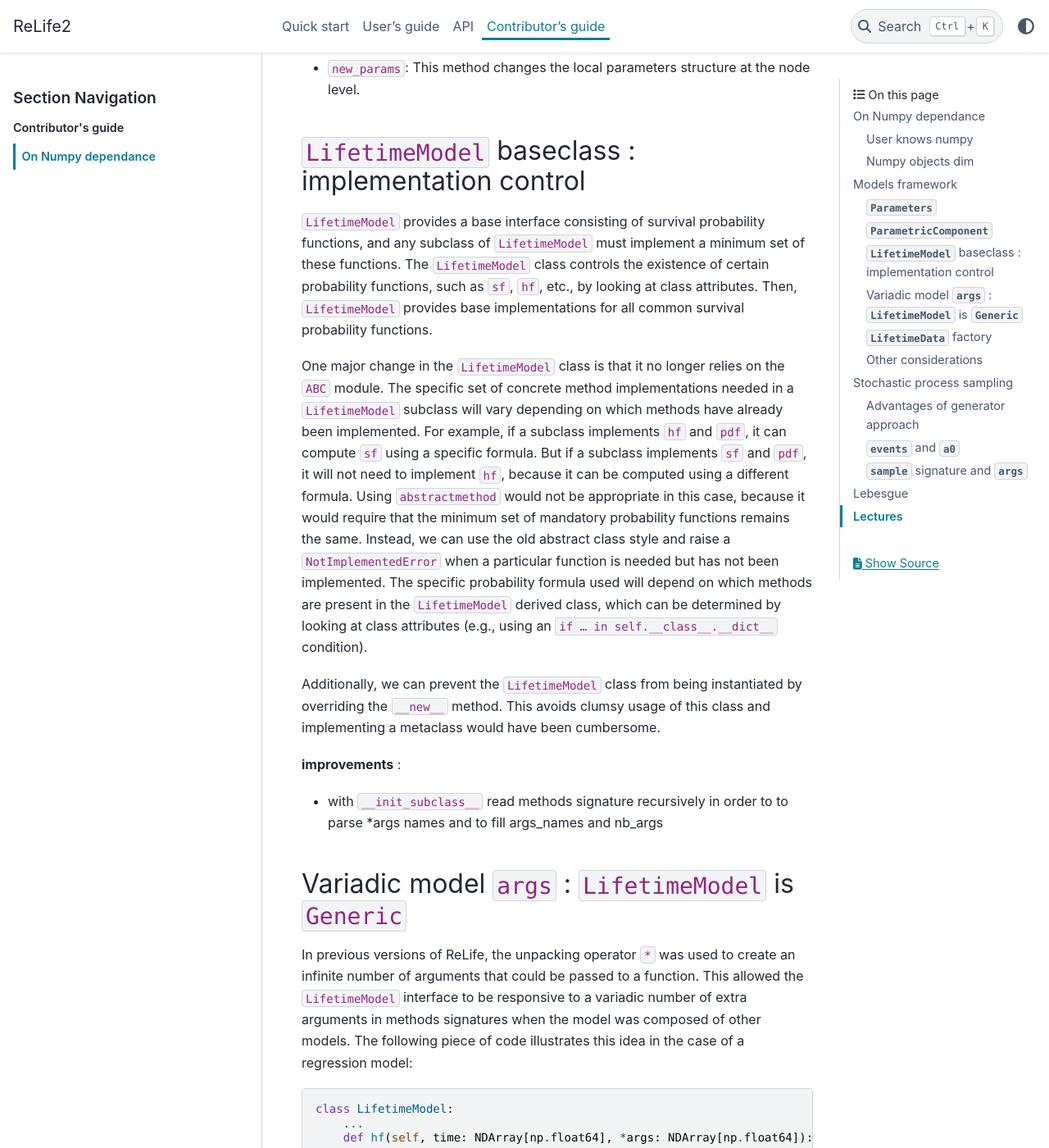
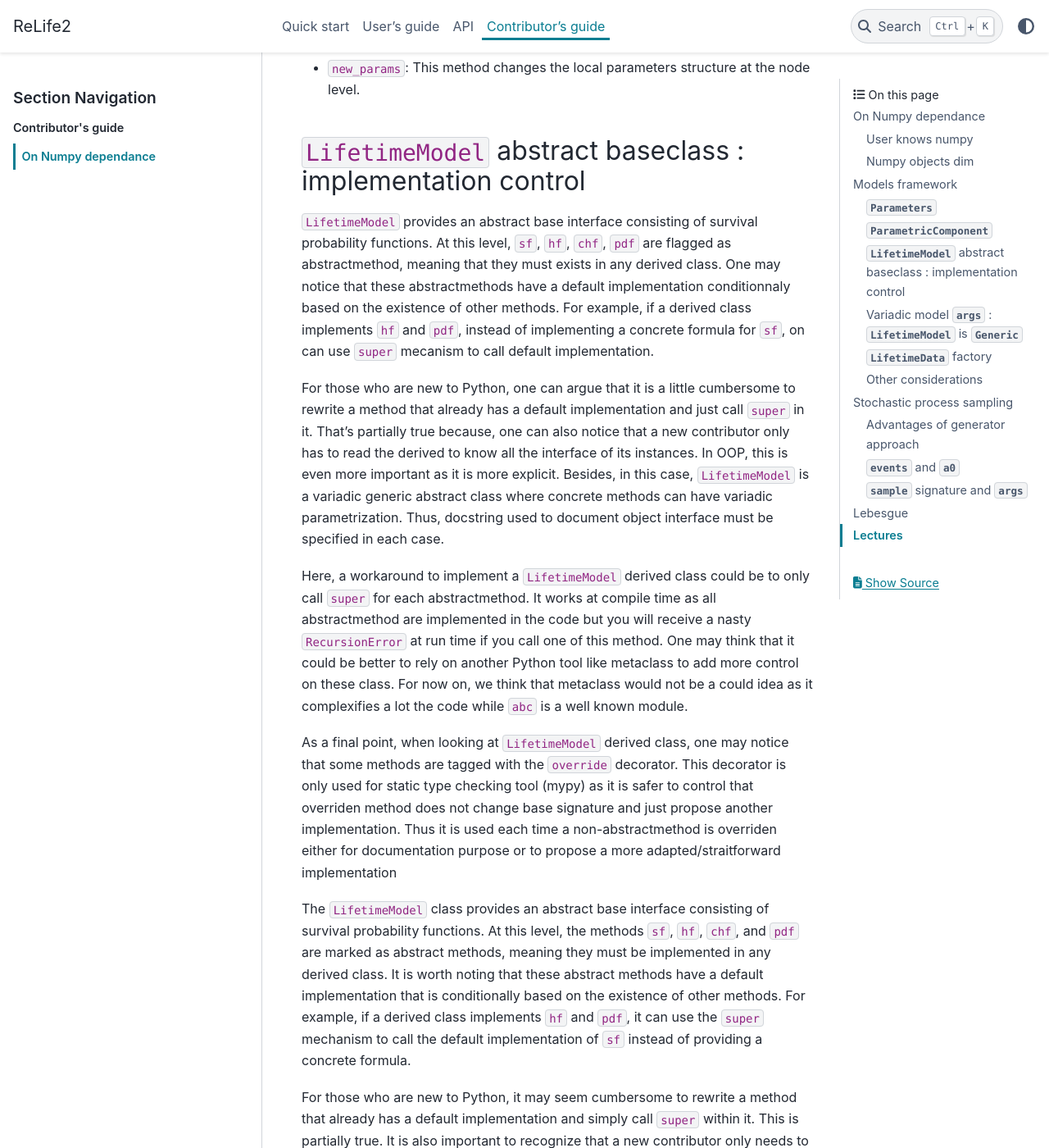
Before and after one commit to 21ch216/relife_doc_sandbox, a Sphinx documentation site: the page built from docs/source/contribution/conception.rst, in a window 1280 px wide and 1400 px high, scrolled down 2878 px. Shown: the whole window at 82% size. Built offline with Sphinx 7.4.7 and the PyData theme 0.15.4, drawn with Linux system fonts in a browser that asks for light colours; some of the changed text lies outside the part shown.

Commit message:
documentation abc change with override in LifetimeModel

```diff
--- a/docs/source/conf.py
+++ b/docs/source/conf.py
@@ -24,12 +24,12 @@ author = 'wgrison'
 extensions = [
     "sphinx.ext.autodoc",  # to enable autodoc from docstrings
     "sphinx.ext.autosummary",
+    "numpydoc",  # if used, get rid of napoleon
     "sphinx.ext.viewcode",  # to insert source code link next to objects documentation
     "sphinx.ext.githubpages", # necessary to publish to as github pages
     # (see : https://www.sphinx-doc.org/en/master/usage/extensions/githubpages.html
     # and https://stackoverflow.com/questions/62626125/github-pages-with-sphinx-generated-documentation-not-displaying-html-correctly)
     "sphinx_copybutton",  # copy button in code block
-    "numpydoc", # if used, get rid of napoleon
 ]
 
 autodoc_typehints = "none"
@@ -37,7 +37,7 @@ autodoc_typehints = "none"
 
 # napoleon_use_param = False
 # napoleon_use_rtype = False
-autodoc_class_signature = "separated" # remove Class(*args, **kwargs)
+# autodoc_class_signature = "separated" # remove Class(*args, **kwargs)
 
 # copied from sklearn
 #########################################################################################
--- a/docs/source/contribution/conception.rst
+++ b/docs/source/contribution/conception.rst
@@ -125,38 +125,64 @@ The ``ParametricComponent`` object has the following methods:
 -  ``new_params``: This method changes the local parameters structure at
    the node level.
 
-``LifetimeModel`` baseclass : implementation control
-----------------------------------------------------
+``LifetimeModel`` abstract baseclass : implementation control
+-------------------------------------------------------------
 
-``LifetimeModel`` provides a base interface consisting of survival
-probability functions, and any subclass of ``LifetimeModel`` must
-implement a minimum set of these functions. The ``LifetimeModel`` class
-controls the existence of certain probability functions, such as ``sf``,
-``hf``, etc., by looking at class attributes. Then, ``LifetimeModel``
-provides base implementations for all common survival probability
-functions.
+``LifetimeModel`` provides an abstract base interface consisting of survival
+probability functions. At this level, ``sf``, ``hf``, ``chf``, ``pdf`` are flagged
+as abstractmethod, meaning that they must exists in any derived class. One may notice
+that these abstractmethods have a default implementation conditionnaly based on the existence
+of other methods. For example, if a derived class implements ``hf`` and ``pdf``,
+instead of implementing a concrete formula for ``sf``, on can use ``super`` mecanism to call
+default implementation.
 
-One major change in the ``LifetimeModel`` class is that it no longer
-relies on the ``ABC`` module. The specific set of concrete method
-implementations needed in a ``LifetimeModel`` subclass will vary
-depending on which methods have already been implemented. For example,
-if a subclass implements ``hf`` and ``pdf``, it can compute ``sf`` using
-a specific formula. But if a subclass implements ``sf`` and ``pdf``, it
-will not need to implement ``hf``, because it can be computed using a
-different formula. Using ``abstractmethod`` would not be appropriate in
-this case, because it would require that the minimum set of mandatory
-probability functions remains the same. Instead, we can use the old
-abstract class style and raise a ``NotImplementedError`` when a
-particular function is needed but has not been implemented. The specific
-probability formula used will depend on which methods are present in the
-``LifetimeModel`` derived class, which can be determined by looking at
-class attributes (e.g., using an ``if … in self.__class__.__dict__``
-condition).
+For those who are new to Python, one can argue that it is a little cumbersome to rewrite
+a method that already has a default implementation and just call ``super`` in it. That's partially true because,
+one can also notice that a new contributor only has to read the derived to know all the interface of its instances.
+In OOP, this is even more important as it is more explicit. Besides, in this case, ``LifetimeModel`` is a variadic
+generic abstract class where concrete methods can have variadic parametrization. Thus, docstring used to document
+object interface must be specified in each case.
 
-Additionally, we can prevent the ``LifetimeModel`` class from being
-instantiated by overriding the ``__new__`` method. This avoids clumsy
-usage of this class and implementing a metaclass would have been
-cumbersome.
+Here, a workaround to implement a ``LifetimeModel`` derived class could be to only call ``super`` for each abstractmethod.
+It works at compile time as all abstractmethod are implemented in the code but you will receive a nasty ``RecursionError``
+at run time if you call one of this method. One may think that it could be better to rely on another Python tool like
+metaclass to add more control on these class. For now on, we think that metaclass would not be a could idea as it
+complexifies a lot the code while ``abc`` is a well known module.
+
+As a final point, when looking at ``LifetimeModel`` derived class, one may notice that some methods are tagged with
+the ``override`` decorator. This decorator is only used for static type checking tool (mypy) as it is safer to control
+that overriden method does not change base signature and just propose another implementation. Thus it is used each time
+a non-abstractmethod is overriden either for documentation purpose or to propose a more adapted/straitforward implementation
+
+
+
+
+
+The ``LifetimeModel`` class provides an abstract base interface consisting of survival probability functions.
+At this level, the methods ``sf``, ``hf``, ``chf``, and ``pdf`` are marked as abstract methods, meaning
+they must be implemented in any derived class. It is worth noting that these abstract methods have a default implementation
+that is conditionally based on the existence of other methods. For example, if a derived class implements ``hf`` and ``pdf``,
+it can use the ``super`` mechanism to call the default implementation of ``sf`` instead of providing a concrete formula.
+
+For those who are new to Python, it may seem cumbersome to rewrite a method that already has a default implementation and
+simply call ``super`` within it. This is partially true. It is also important to recognize that a new contributor only needs
+to read the derived class to understand the entire interface of its instances. In object-oriented programming (OOP), this explicitness
+is particularly valuable. Additionally, in this case, ``LifetimeModel`` is a **variadic** generic abstract class,
+where concrete methods can have variadic parameterization. Therefore, the docstring used to document the object interface
+must be specified in each case.
+
+A potential workaround for implementing a derived class of ``LifetimeModel`` could involve calling ``super`` for each abstract method.
+This approach works at compile time since all abstract methods are implemented in the code; however, it will result
+in a ``RecursionError`` at runtime if any of these methods are called.
+One might consider using another Python feature, such as metaclasses, to exert more control over these classes.
+However, we believe that using metaclasses would complicate the code significantly, while the `abc` module is a well-known
+and established solution.
+
+Finally, when examining a derived class of ``LifetimeModel``, one may notice that some methods are tagged with the
+`override` decorator. This decorator is used solely for static type checking tools (such as mypy) to ensure that the overridden
+method does not alter the base signature and simply provides an alternative implementation.
+Thus, it is applied whenever a non-abstract method is overridden, either for documentation purposes
+or to offer a more suitable or straightforward implementation.
 
 **improvements** :
 
```
